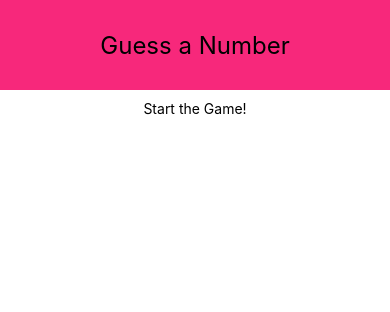
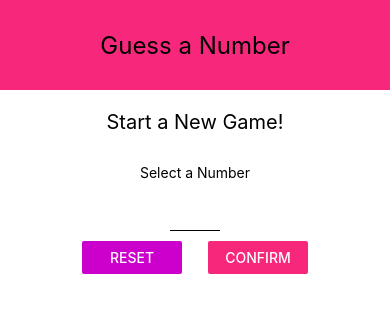
Before and after one commit to yashaggarwal03/Guess-Number, a React Native app: screen / in a window 390 px wide. Shown: the top 312 px of the page. Built offline with nearby package versions, Linux system fonts and the light colour scheme.

Commit message:
Start Game Screen

```diff
--- a/src/screens/StartGame.js
+++ b/src/screens/StartGame.js
@@ -1,11 +1,57 @@
-import React from 'react';
-import {StyleSheet, Text, View} from 'react-native';
+import React, {useState} from 'react';
+import {
+  Button,
+  StyleSheet,
+  Text,
+  View,
+  TouchableWithoutFeedback,
+  Keyboard,
+} from 'react-native';
+
+import Card from '../components/Card';
+import Input from '../components/Input';
+import Colors from '../constants/Colors';
 
 const StartGame = () => {
+  const [number, setNumber] = useState('');
+
+  const EnteredNumber = number => {
+    setNumber(number.replace(/[^0-9]/g, ''));
+  };
+
   return (
-    <View style={styles.container}>
-      <Text>Start the Game!</Text>
-    </View>
+    <TouchableWithoutFeedback onPress={Keyboard.dismiss}>
+      <View style={styles.container}>
+        <Text style={styles.title}>Start a New Game!</Text>
+        <Card style={styles.inputContainer}>
+          <Text style={{color: '#000'}}>Select a Number</Text>
+          <Input
+            style={styles.input}
+            keyboardType="number-pad"
+            maxLength={2}
+            allowFontScaling={false}
+            onChangeText={EnteredNumber}
+            value={number}
+          />
+          <View style={styles.buttonContainer}>
+            <View style={styles.button}>
+              <Button
+                title="Reset"
+                onPress={() => {}}
+                color={Colors.secondary}
+              />
+            </View>
+            <View style={styles.button}>
+              <Button
+                title="Confirm"
+                onPress={() => {}}
+                color={Colors.primary}
+              />
+            </View>
+          </View>
+        </Card>
+      </View>
+    </TouchableWithoutFeedback>
   );
 };
 
@@ -15,6 +61,29 @@ const styles = StyleSheet.create({
     padding: 10,
     alignItems: 'center',
   },
+  title: {
+    fontSize: 20,
+    color: '#000',
+    marginVertical: 10,
+  },
+  inputContainer: {
+    width: 300,
+    maxWidth: '80%',
+    alignItems: 'center',
+  },
+  input: {
+    width: 50,
+    textAlign: 'center',
+  },
+  buttonContainer: {
+    flexDirection: 'row',
+    width: '100%',
+    justifyContent: 'space-between',
+    paddingHorizontal: 15,
+  },
+  button: {
+    width: 100,
+  },
 });
 
 export default StartGame;
```
